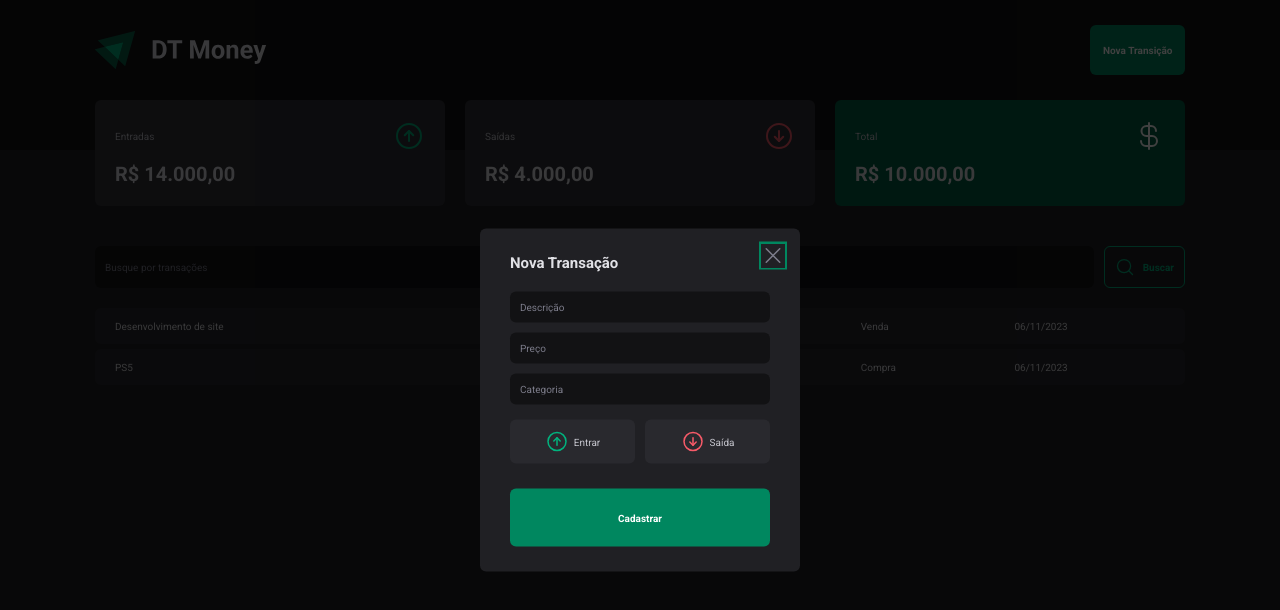
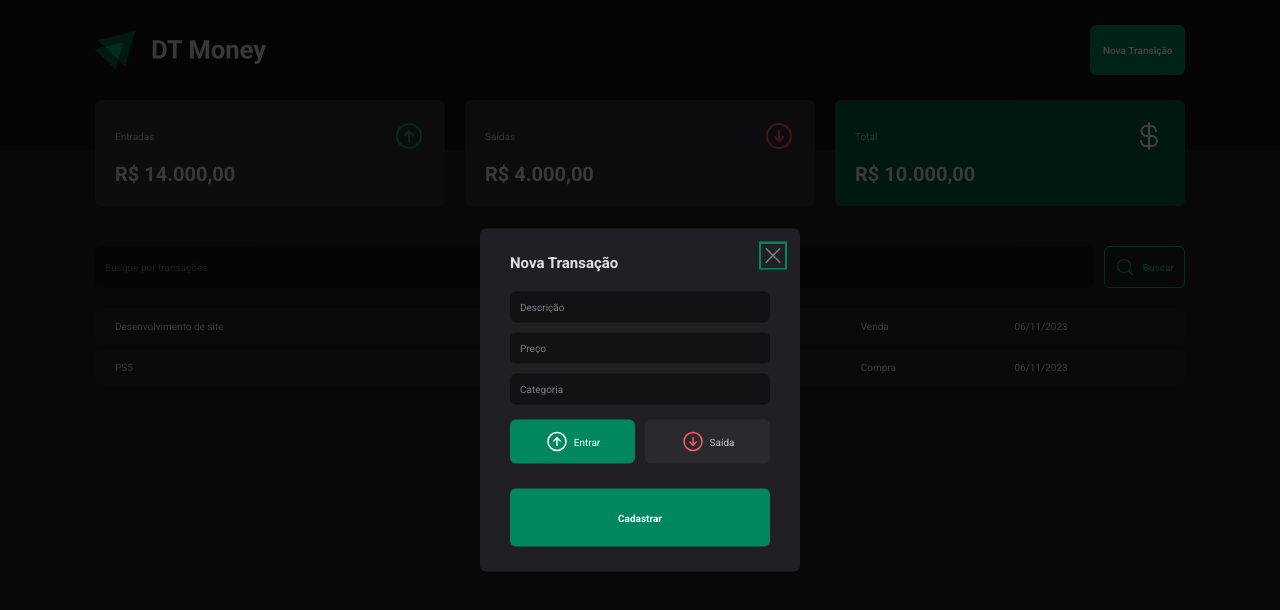
Before and after one commit to JonatasAS/Project_Ignite_03, a React (Vite) app in the folder dt-money/: page / in a window 1280 px wide. Both pictures are taken after a click on the button "Nova Transição". Shown: the top 610 px of the page. Built offline with nearby package versions, Linux system fonts and the light colour scheme; data requests are answered from the project's data file.

Commit message:
armazenando o value do nosso campo type do formulário

```diff
--- a/dt-money/src/components/NewTransactionModal/index.tsx
+++ b/dt-money/src/components/NewTransactionModal/index.tsx
@@ -3,22 +3,24 @@ import { CloseButton, Content, Overlay, TransactionTypeButton, TrasactionType }
 import * as Dialog from '@radix-ui/react-dialog'
 import * as z from 'zod'
 import { ArrowCircleDown, ArrowCircleUp, X } from 'phosphor-react'
-import { useForm } from "react-hook-form"
+import { Controller, useForm } from "react-hook-form"
 import { zodResolver } from '@hookform/resolvers/zod'
 
 const newTransactionFromSchema = z.object({
     description: z.string(),
     price: z.number(),
     category: z.string(),
-    /* type: z.enum(['income', 'outcome']) */
-
+    type: z.enum(['income', 'outcome']),
 })
 
 type NewTransactionFormInputs = z.infer<typeof newTransactionFromSchema>
 
 export function NewTransactionModal() {
-    const { register, handleSubmit, formState: {isSubmitting} } = useForm<NewTransactionFormInputs>({
-        resolver: zodResolver(newTransactionFromSchema)
+    const { control, register, handleSubmit, formState: {isSubmitting} } = useForm<NewTransactionFormInputs>({
+        resolver: zodResolver(newTransactionFromSchema),
+        defaultValues: {
+            type: 'income'
+        }
     })
 
     async function handleCreateNewTransaction(data: NewTransactionFormInputs) {
@@ -41,8 +43,13 @@ export function NewTransactionModal() {
                     <input type="number" placeholder="Preço" required {...register('price', { valueAsNumber: true})} />
                     <input type="text" placeholder="Categoria" required {...register('category')} />
 
-                    <TrasactionType>
-                        <TransactionTypeButton variant='income' value='income'>
+              <Controller
+                control={control}
+                name='type'
+                render={({ field }) => {
+                    return (
+                        <TrasactionType onValueChange={field.onChange} value={field.value}>
+                            <TransactionTypeButton variant='income'     value='income'>
                             <ArrowCircleUp size={24} />
                             Entrar
                         </TransactionTypeButton>
@@ -52,6 +59,9 @@ export function NewTransactionModal() {
                             Saída
                         </TransactionTypeButton>
                     </TrasactionType>
+                    )
+                }}
+              />
 
                     <button type='submit' disabled={isSubmitting}>
                         Cadastrar
```
